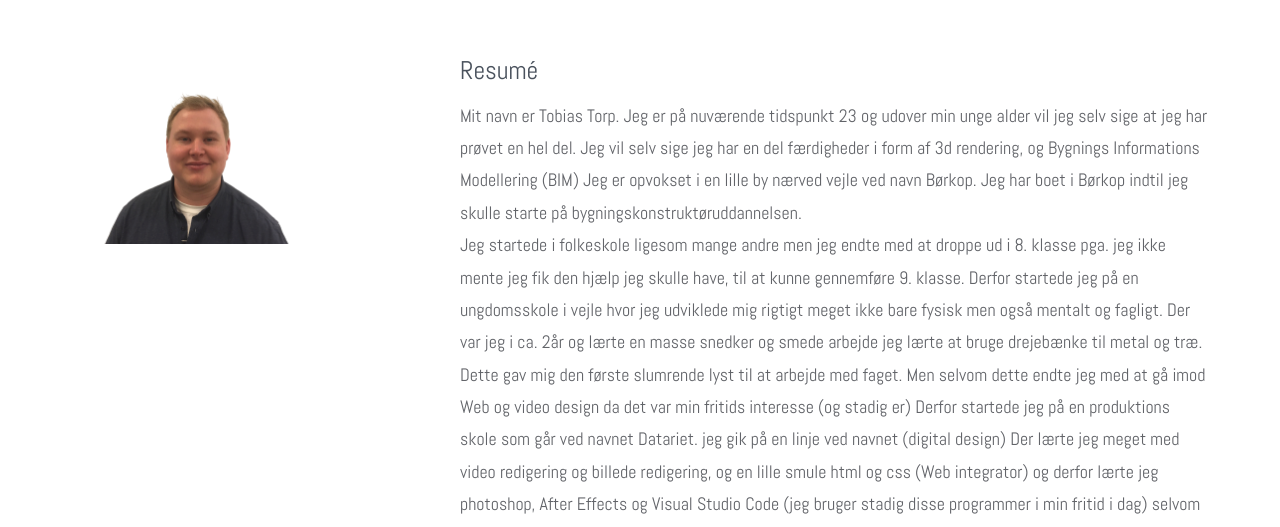
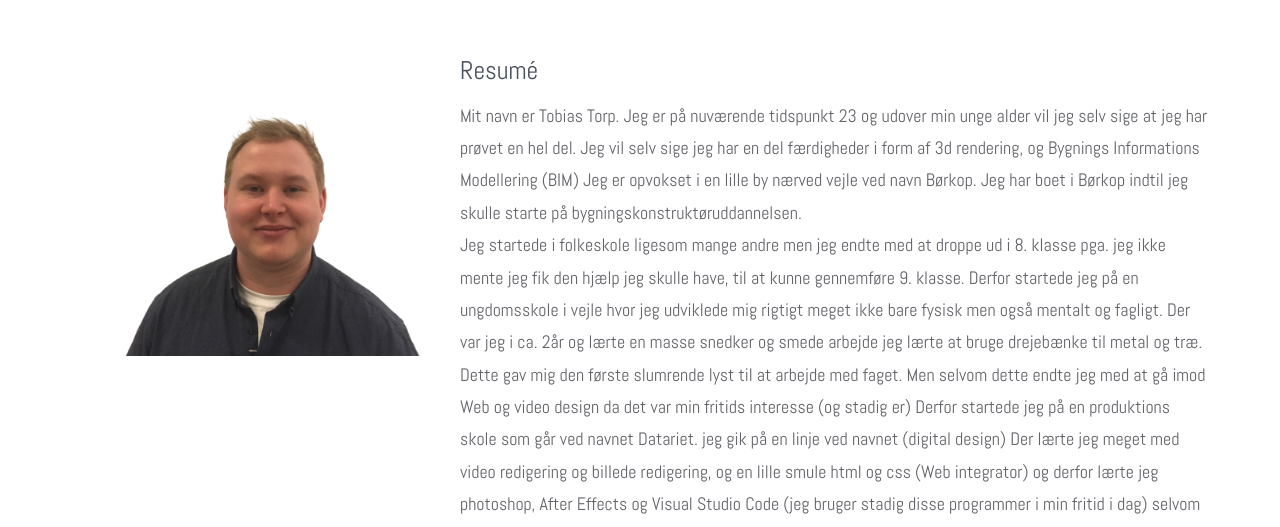
Before and after one commit to 281017/281017.github.io, a website: page Portfolio.html in a window 1280 px wide. Shown: the part 263-790 px from the top of the page. Drawn offline with Linux system fonts and the light colour scheme; files whose address does not match are found by name.

Commit message:
Add files via upload

```diff
--- a/Portfolio.html
+++ b/Portfolio.html
@@ -64,7 +64,7 @@
       </div>
       <div class="row probootstrap-lg-service probootstrap-animate" data-animate-effect="fadeIn">
         <div class="col-md-4">
-          <img class="icon-ny" src="img/281017_ny_billede.png"style=" opacity: 90%;margin-bottom: 20px;">
+          <img class="icon-ny" src="img/281017_ny_billede.png"style=" opacity: 90%;margin-bottom: 20px;width: 400px;">
         </div>
         <div class="col-md-8">
           <h2 class="mt0">Resumé</h2>
```
